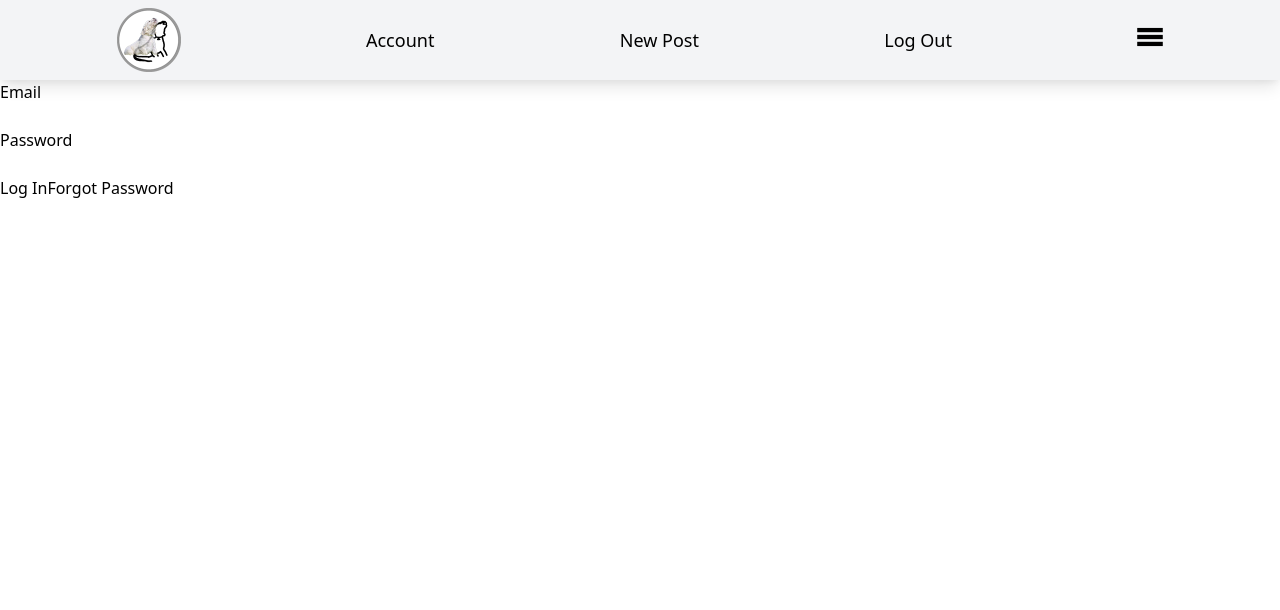
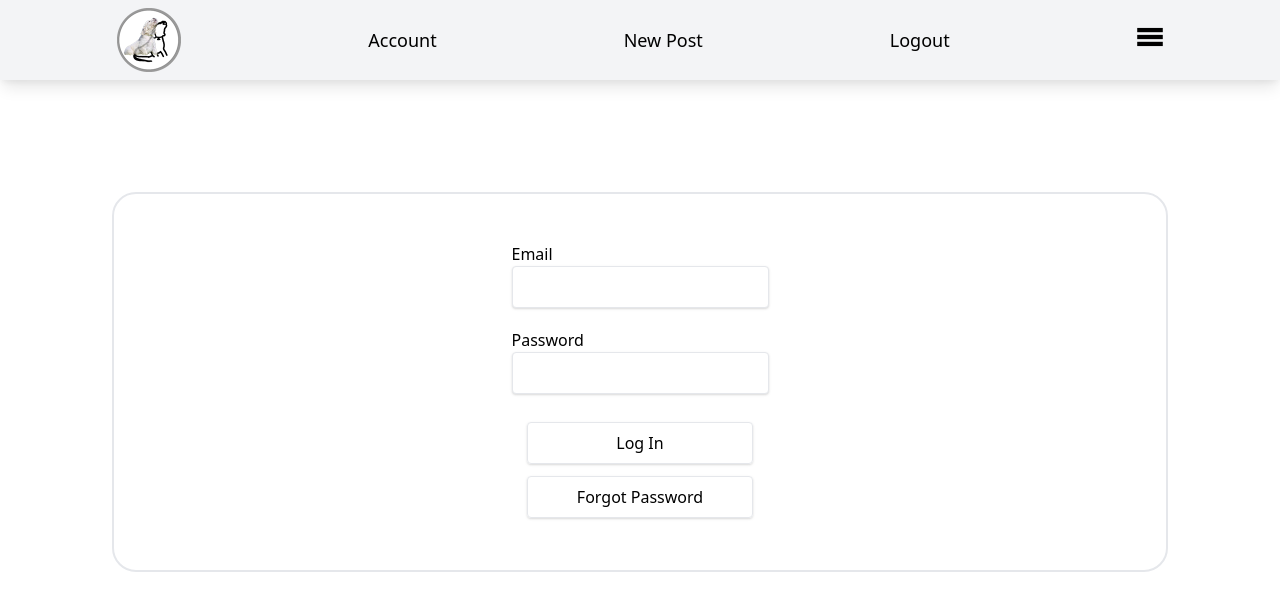
Before and after one commit to Brehtyn/FlorianasFriends, a Nuxt app: page /auth/signin in a window 1280 px wide. Shown: the top 610 px of the page. Built offline with nearby package versions, Linux system fonts and the light colour scheme.

Commit message:
SignIn.vue
Styled and restructured
+also added logout functionality to nav

```diff
--- a/layouts/default.vue
+++ b/layouts/default.vue
@@ -15,7 +15,7 @@
             <NuxtLink to="/"> New Post </NuxtLink>
           </li>
           <li class="hover:opacity-80">
-            <button>Log Out</button>
+            <button @click="$router.push('/auth/signout')">Logout</button>
           </li>
           <li class="hover:opacity-80">
             <button><img class="max-w-xs" src="../assets/menu.svg" /></button>
--- a/pages/auth/signin.vue
+++ b/pages/auth/signin.vue
@@ -1,38 +1,63 @@
 <template>
   <section>
-    <div>
-      <div>
-        <div>
-          <form @submit.stop.prevent="login">
-            <div>
+    <div class="rounded-3xl m-28 p-10 border-2">
+      <form
+        class="flex flex-col items-center justify-between"
+        @submit.stop.prevent="login"
+      >
+        <div class="pt-2">
           <label>Email</label>
           <div>
             <input
               type="email"
-                  class="input"
               name="email"
+              class="
+                shadow
+                appearance-none
+                border
+                rounded
+                w-full
+                py-2
+                px-3
+                text-grey-darker
+                mb-3
+                input
+              "
               v-model="auth.email"
             />
           </div>
         </div>
-            <div>
+        <div class="pt-2">
           <label>Password</label>
           <div>
             <input
               type="password"
-                  class="input"
               name="password"
+              class="
+                shadow
+                appearance-none
+                border
+                rounded
+                w-full
+                py-2
+                px-3
+                text-grey-darker
+                mb-3
+                input
+              "
               v-model="auth.password"
             />
           </div>
         </div>
-            <div>
-              <button type="submit" @click="() => login()">Log In</button>
-                <button type="submit" @click="() => forgotPassword()">Forgot Password</button>
+        <div class="pt-4">
+          <button type="submit" @click="() => login()" class="shadow appearance-none border rounded w-full py-2 px-3 text-grey-darker mb-3 input">
+            Log In
+          </button>
+          <button type="submit" @click="() => forgotPassword()" class="shadow appearance-none border rounded w-full py-2 px-3 text-grey-darker mb-3 input">
+            Forgot Password
+          </button>
         </div>
       </form>
-        </div>
-      </div>
     </div>
   </section>
 </template>
@@ -42,33 +67,35 @@ export default {
   data() {
     return {
       auth: {
-        email: '',
-        password: ''
-      }
-    }
+        email: "",
+        password: "",
+      },
+    };
   },
   methods: {
     login() {
-      this.$fire.auth.signInWithEmailAndPassword(this.auth.email, this.auth.password)
-      .catch(function (error){
-        console.log(error.message)
-      }).then((user) => {
+      this.$fire.auth
+        .signInWithEmailAndPassword(this.auth.email, this.auth.password)
+        .catch(function (error) {
+          console.log(error.message);
+        })
+        .then((user) => {
           //we are signed in
-        console.log(user.user)
-        $nuxt.$router.push('/')
-      })
+          console.log(user.user);
+          $nuxt.$router.push("/");
+        });
     },
     forgotPassword() {
-      this.$fire.auth.sendPasswordResetEmail(this.auth.email)
-      .then(function (){
-        let resetText = 'reset link sent to ' + this.auth.email
-        console.log(resetText)
+      this.$fire.auth
+        .sendPasswordResetEmail(this.auth.email)
+        .then(function () {
+          let resetText = "reset link sent to " + this.auth.email;
+          console.log(resetText);
         })
         .catch(function (error) {
-        console.log(error.message)
-      })
-
-    }
-}
-}
+          console.log(error.message);
+        });
+    },
+  },
+};
 </script>
```
Lines whose indentation alone changed are shown as unchanged.
